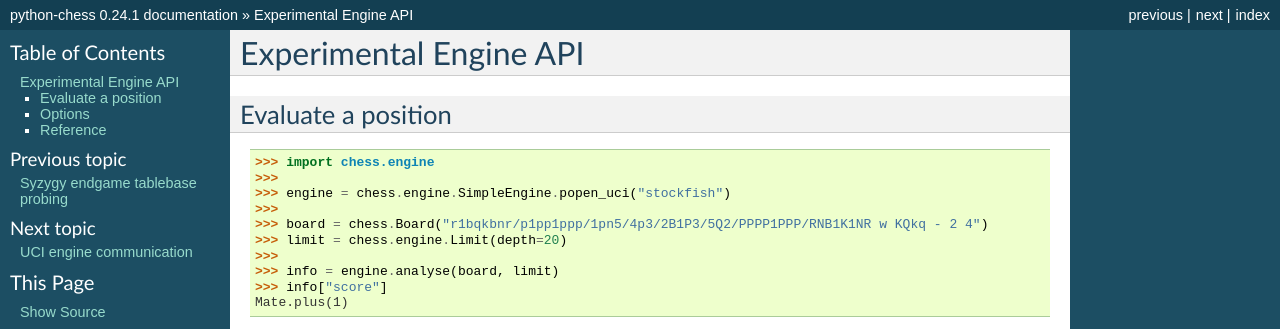
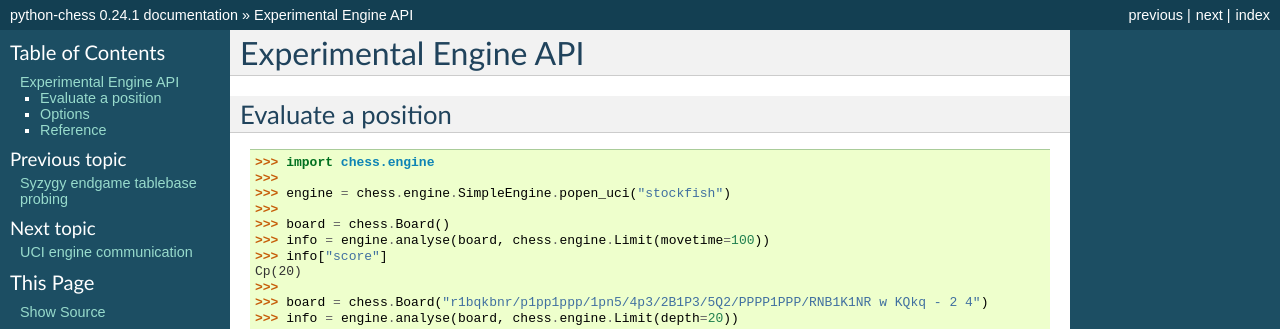
Before and after one commit to niklasf/python-chess, a Sphinx documentation site: the page built from docs/engine.rst, in a window 1280 px wide and 900 px high, cut to the strip 0-329 px from the top of the window. Built offline with Sphinx 7.4.7, drawn with Linux system fonts in a browser that asks for light colours.

Commit message:
also show analysis with cp score

```diff
--- a/docs/engine.rst
+++ b/docs/engine.rst
@@ -8,10 +8,13 @@ Evaluate a position
 >>>
 >>> engine = chess.engine.SimpleEngine.popen_uci("stockfish")
 >>>
+>>> board = chess.Board()
+>>> info = engine.analyse(board, chess.engine.Limit(movetime=100))
+>>> info["score"]
+Cp(20)
+>>>
 >>> board = chess.Board("r1bqkbnr/p1pp1ppp/1pn5/4p3/2B1P3/5Q2/PPPP1PPP/RNB1K1NR w KQkq - 2 4")
->>> limit = chess.engine.Limit(depth=20)
->>>
->>> info = engine.analyse(board, limit)
+>>> info = engine.analyse(board, chess.engine.Limit(depth=20))
 >>> info["score"]
 Mate.plus(1)
 
```
